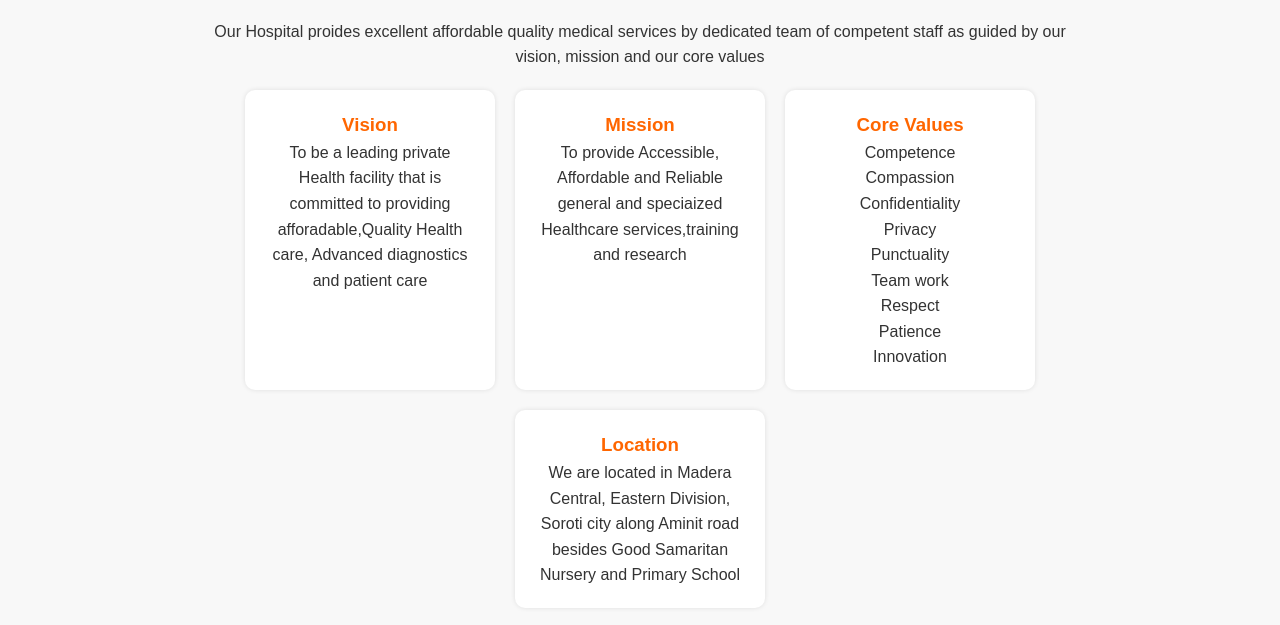
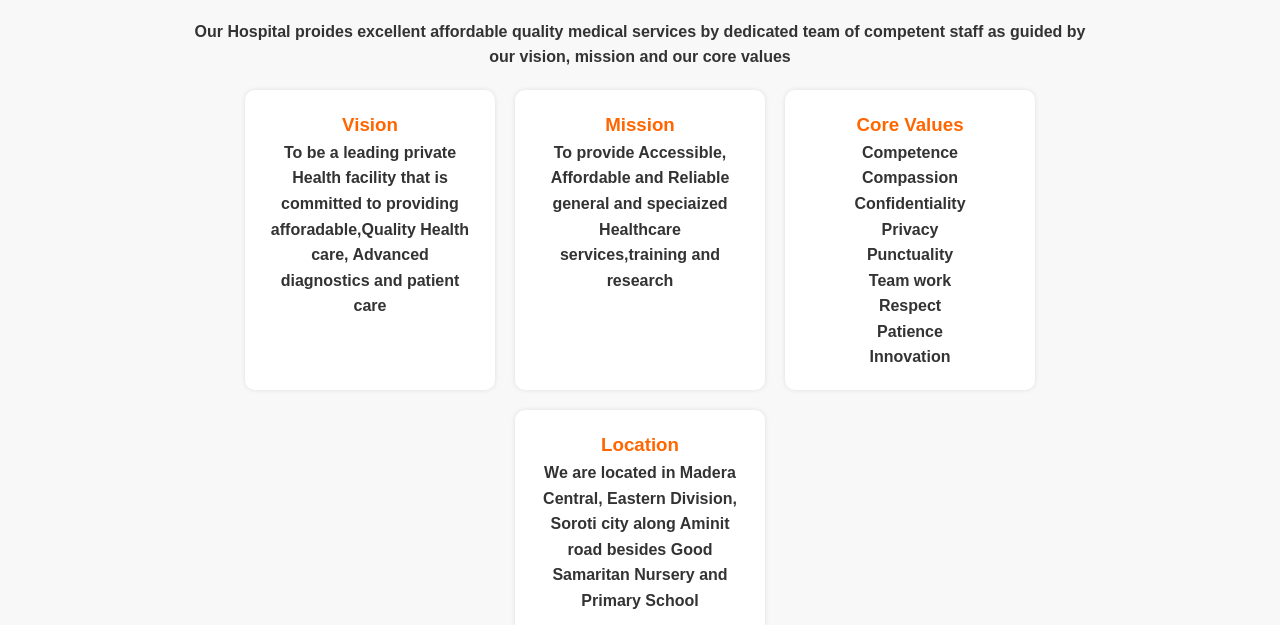
Before and after one commit to paulka320/doctorsavenue.github.io, a plain HTML site: page about.html in a window 1280 px wide. Shown: the part 88-713 px from the top of the page. Drawn offline with Linux system fonts and the light colour scheme.

Commit message:
Update style.css

```diff
--- a/style.css
+++ b/style.css
@@ -1,6 +1,6 @@
 /* Reset */
 * { margin:0; padding:0; box-sizing:border-box; }
-body { font-family: "Arial", "Helvetica", sans-serif; color:#333; line-height:1.6; background:#f8f8f8; }
+body { font-family: "Arial", "Helvetica", sans-serif; color:#333; line-height:1.6; background:#f8f8f8; font-weight:bold;}
 
 /* Header */
 header { background:#fff; border-bottom:1px solid #ddd; padding:15px 0;display:flex;flex-direction:column; }
```
